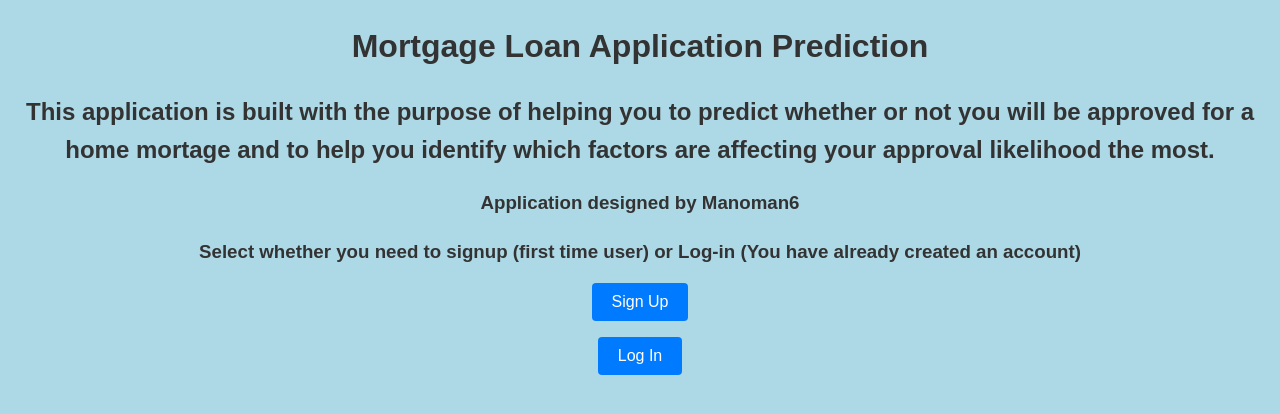
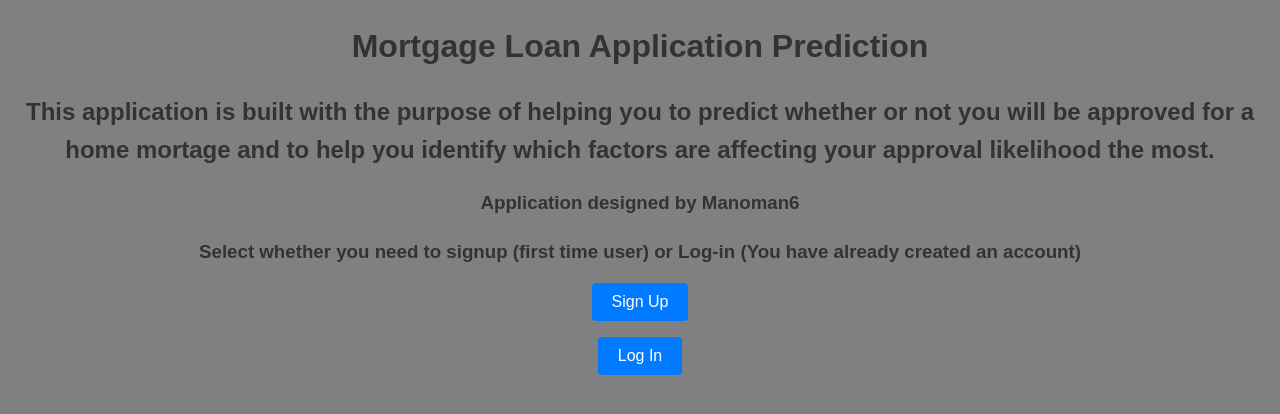
Before and after one commit to manoman6/ML_Loan_Prediction_Website, a Flask app: page / in a window 1280 px wide. Shown: the top 414 px of the page. Run offline with Flask 3, Linux system fonts and the light colour scheme; parts of the project's set-up code (start-up, migrations or seed data) failed here and were passed over.

Commit message:
Changes the background color of the site

```diff
--- a/static/css/styles.css
+++ b/static/css/styles.css
@@ -4,7 +4,7 @@ body {
     margin: 0;
     padding: 0;
     line-height: 1.6;
-    background-color: #ADD8E6 ;
+    background-color: #808080;
     color: #333;
 }
 .downpaymentforms {
```
